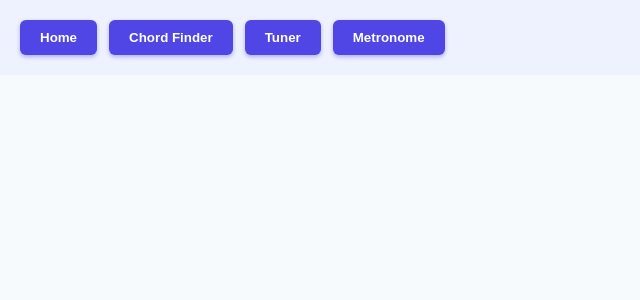
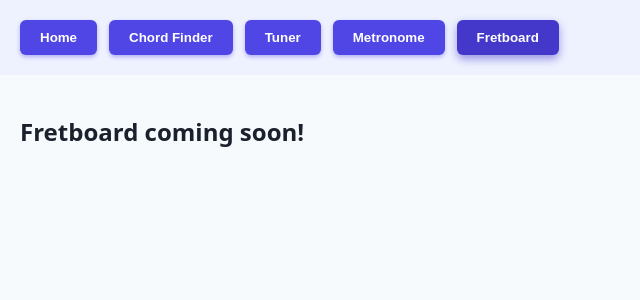
Before and after one commit to GrahamMJohnson/guitar-app, a React (Vite) app: page /fretboard in a window 1280 px wide. Shown: the top 300 px of the page, without its empty margins (0-640 px from the left). Built offline with nearby package versions, Linux system fonts and the light colour scheme.

Commit message:
Adding plans for future to main menu

```diff
--- a/src/App.tsx
+++ b/src/App.tsx
@@ -15,6 +15,7 @@ const Home = () => (
 // Placeholder components for future features
 const Tuner = () => <div style={{ padding: 20 }}><h2>Tuner coming soon!</h2></div>;
 const Metronome = () => <div style={{ padding: 20 }}><h2>Metronome coming soon!</h2></div>;
+const Fretboard = () => <div style={{ padding: 20}}><h2>Fretboard coming soon!</h2></div>;
 
 //The menu displayed with the currently selected feature
 export default function App() {
@@ -26,6 +27,7 @@ export default function App() {
         <Route path="/chord-finder" element={<ChordFinder />} />
         <Route path="/tuner" element={<Tuner />} />
         <Route path="/metronome" element={<Metronome />} />
+        <Route path="/fretboard" element={<Fretboard />} />
       </Routes>
     </BrowserRouter>
   );
--- a/src/components/MainMenu.tsx
+++ b/src/components/MainMenu.tsx
@@ -7,6 +7,7 @@ const menuItems = [
   { name: "Chord Finder", path: "/chord-finder" },
   { name: "Tuner", path: "/tuner" },
   { name: "Metronome", path: "/metronome" },
+  { name: "Fretboard", path: "/fretboard"},
 ];
 
 //The menu containing buttons for each feature
```
